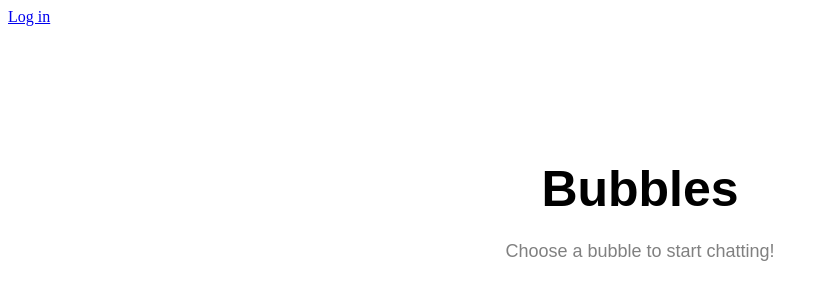
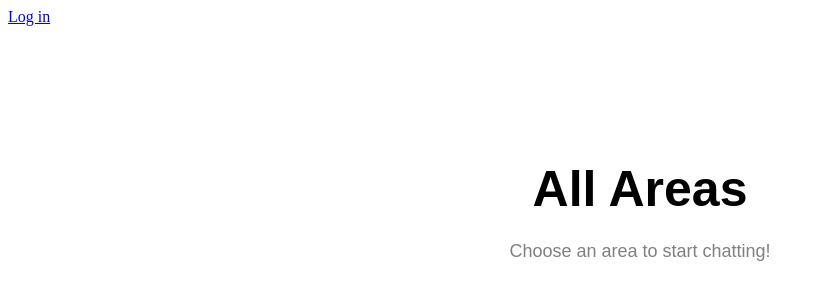
Before and after one commit to Dot0721/online-forum, a PHP site: page /viewAreaList.php?userid= in a window 1280 px wide. Shown: the top 300 px of the page, without its empty margins (0-828 px from the left). Run offline with PHP 8.4, Linux system fonts and the light colour scheme; data that the repository does not hold is empty.

Commit message:
update style

```diff
--- a/board.php
+++ b/board.php
@@ -7,7 +7,7 @@
         $postname = $_POST['postname'];
         $article = $_POST['article'];
     }
-    else{
+    else {
         $userid = $_GET['userid'];
         $areaid = $_GET['areaid'];
     }
@@ -16,9 +16,10 @@
     $output=mysqli_fetch_assoc($result);
     $name=$output['name'];
 ?>
+
 <html>
 
-<title>Board</title>
+<title> Board </title>
 
 <body>
      <div class="flex-center position-ref full-height">
--- a/collectAreaList.php
+++ b/collectAreaList.php
@@ -1,6 +1,6 @@
 <html>
 
-<title> Favorite Area </title>
+<title> Favorite Areas </title>
 
 <?php
 	include "db.php";
@@ -36,7 +36,7 @@
         height: 50px;
 		font-size: 16px;
 		background: none;
-		border: none;
+		border-radius: 5px;
         position: absolute;
         top: 40px;
         right: 180px;
--- a/viewAreaList.php
+++ b/viewAreaList.php
@@ -1,6 +1,6 @@
 <html>
 
-<title> Area List </title>
+<title> All Areas </title>
 
 <?php
 	include "db.php";
@@ -102,7 +102,7 @@
 <body>
 	<?php
 		if (!$userid) {
-			echo '<a href="index.php">Log in</a>';
+			echo '<a href="index.php"> Log in </a>';
 		}
 		else {
 			//echo "<a href='board.php?name=" . $name . "'>Write some messages</a>";
@@ -121,8 +121,8 @@
 			echo "<a href='userinfo.php?userid=" . $userid . "&areaid=0&postid=0'> <button class='account'> <b> Account </b> </button> </a>";
 		}
 	?>
-	<h1> Bubbles </h1>
-	<p class="dir"> Choose a bubble to start chatting! </p>
+	<h1> All Areas </h1>
+	<p class="dir"> Choose an area to start chatting! </p>
 	<div class="main">
 		<?php
 			$sql = "select * from post_area";
```
